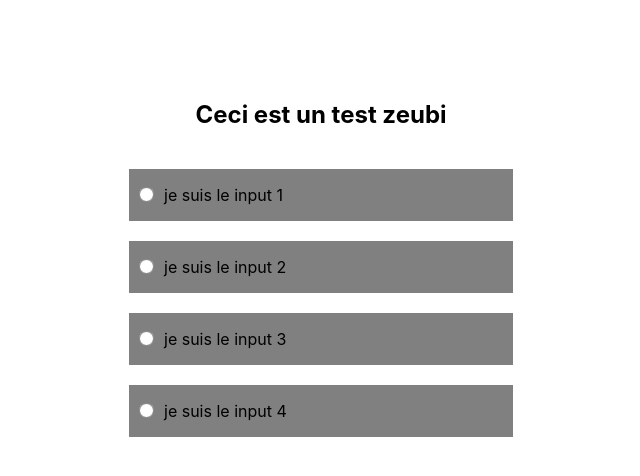
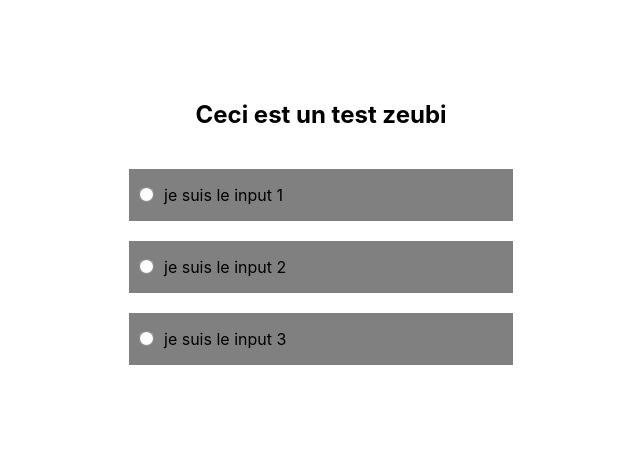
Before and after one commit to IIM-Creative-Technology/react-MathiasGilles, a React (Create React App) app: page / in a window 1280 px wide. Shown: the top 476 px of the page, without its empty margins (319-959 px from the left). Built offline with nearby package versions, Linux system fonts and the light colour scheme.

Commit message:
[add] function to get the onchange key

```diff
--- a/src/components/Input.js
+++ b/src/components/Input.js
@@ -5,8 +5,8 @@ import '../scss/components/_inputRadio.scss'
 const Input = (props) => {
     return (
         <div className="container-input-radio">
-            <input name="input" className="input" type="radio"/>
-            <p className="answer">{props.question}</p>
+            <input value={props.answer.key} name="input" onChange={props.changeEvent} className="input" type="radio"/>
+            <p className="answer">{props.answer.question}</p>
         </div>
     )
 }
--- a/src/components/Question.js
+++ b/src/components/Question.js
@@ -4,13 +4,20 @@ import Input from "./Input";
 const question = {
     'question': "Voici la question",
     'inputs': [
-        "je suis le input 1",
-        "je suis le input 2",
-        "je suis le input 3",
-        "je suis le input 4"
+        {
+            "key": "test1",
+            "question": "je suis le input 1"
+        },
+        {
+            "key": "test2",
+            "question": "je suis le input 2"
+        },
+        {
+            "key": "test3",
+            "question": "je suis le input 3"
+        }
     ]
 }
-
 
 const Question = () => {
     return (
@@ -21,7 +28,11 @@ const Question = () => {
     );
 }
 
-const GetAllInputs = question.inputs.map( (input) => <Input question={input}></Input>);
+const GetAllInputs = question.inputs.map( (input) => <Input key={input.key} changeEvent={SetAnswer} answer={input}></Input>);
+
+function SetAnswer(e){
+    console.log('cliquer sur :', e.target.value)
+}
 
 
 export default Question
```
Also changed, not shown: 1 other file (tests, documents, lock files or other folders).
